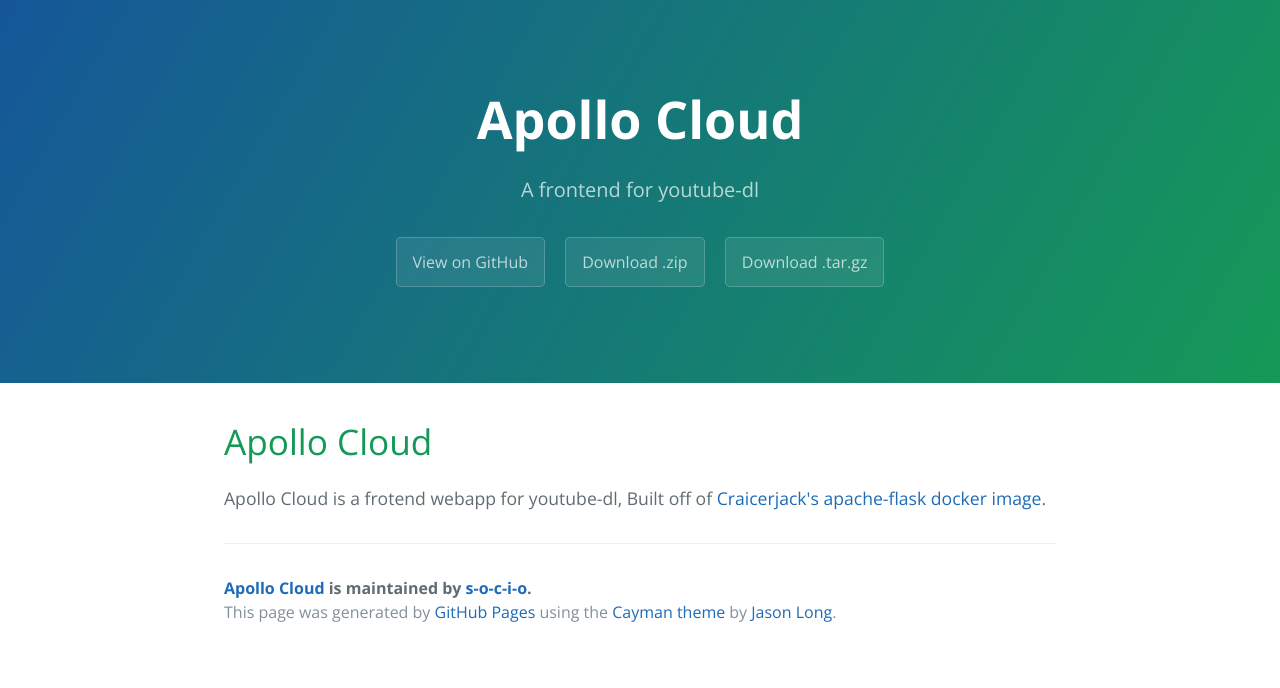
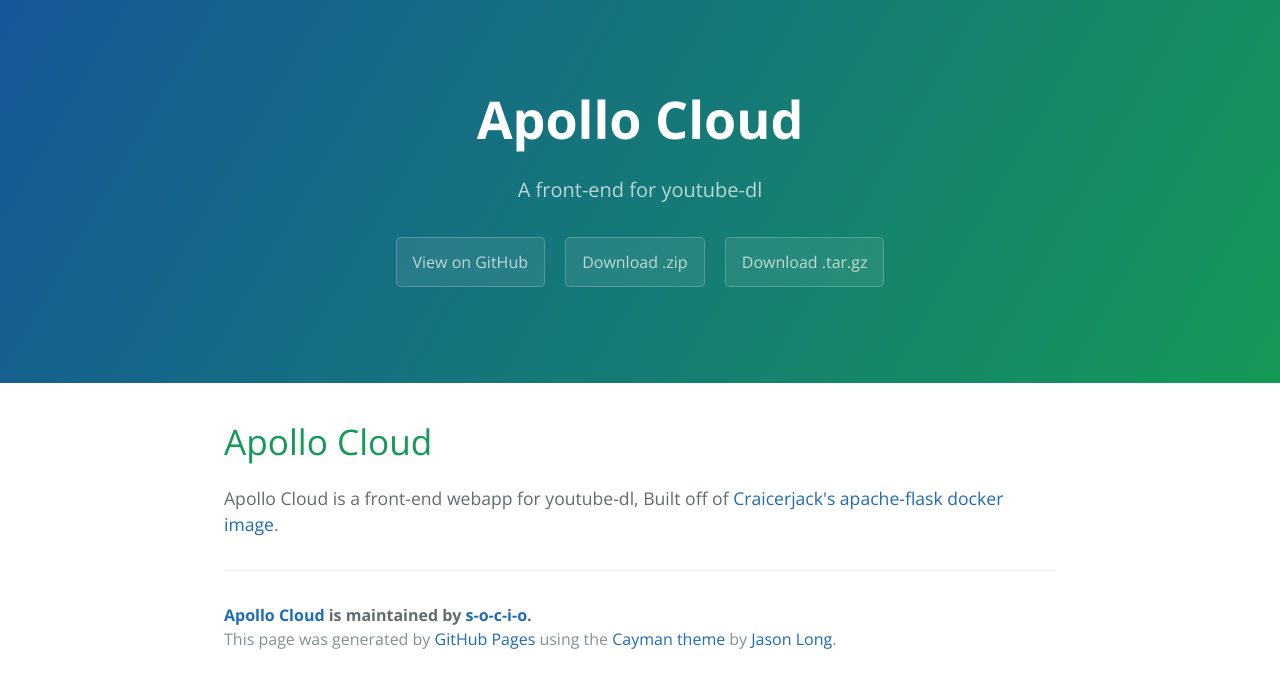
Before and after one commit to apollocloud/apollocloud.github.io, a plain HTML site: page index.html in a window 1280 px wide. Drawn offline with nearby package versions, Linux system fonts and the light colour scheme.

Commit message:
fixed typos

```diff
--- a/index.html
+++ b/index.html
@@ -12,7 +12,7 @@
   <body>
     <section class="page-header">
       <h1 class="project-name">Apollo Cloud</h1>
-      <h2 class="project-tagline">A frontend for youtube-dl</h2>
+      <h2 class="project-tagline">A front-end for youtube-dl</h2>
       <a href="https://github.com/s-o-c-i-o/apollo-cloud" class="btn">View on GitHub</a>
       <a href="https://github.com/s-o-c-i-o/apollo-cloud/zipball/master" class="btn">Download .zip</a>
       <a href="https://github.com/s-o-c-i-o/apollo-cloud/tarball/master" class="btn">Download .tar.gz</a>
@@ -22,7 +22,7 @@
       <h1>
 <a id="apollo-cloud" class="anchor" href="#apollo-cloud" aria-hidden="true"><span aria-hidden="true" class="octicon octicon-link"></span></a>Apollo Cloud</h1>
 
-<p>Apollo Cloud is a frotend webapp for youtube-dl, Built off of <a href="https://hub.docker.com/r/craicerjack/apache-flask/">Craicerjack's apache-flask docker image</a>.</p>
+<p>Apollo Cloud is a front-end webapp for youtube-dl, Built off of <a href="https://hub.docker.com/r/craicerjack/apache-flask/">Craicerjack's apache-flask docker image</a>.</p>
 
       <footer class="site-footer">
         <span class="site-footer-owner"><a href="https://github.com/s-o-c-i-o/apollo-cloud">Apollo Cloud</a> is maintained by <a href="https://github.com/s-o-c-i-o">s-o-c-i-o</a>.</span>
```
